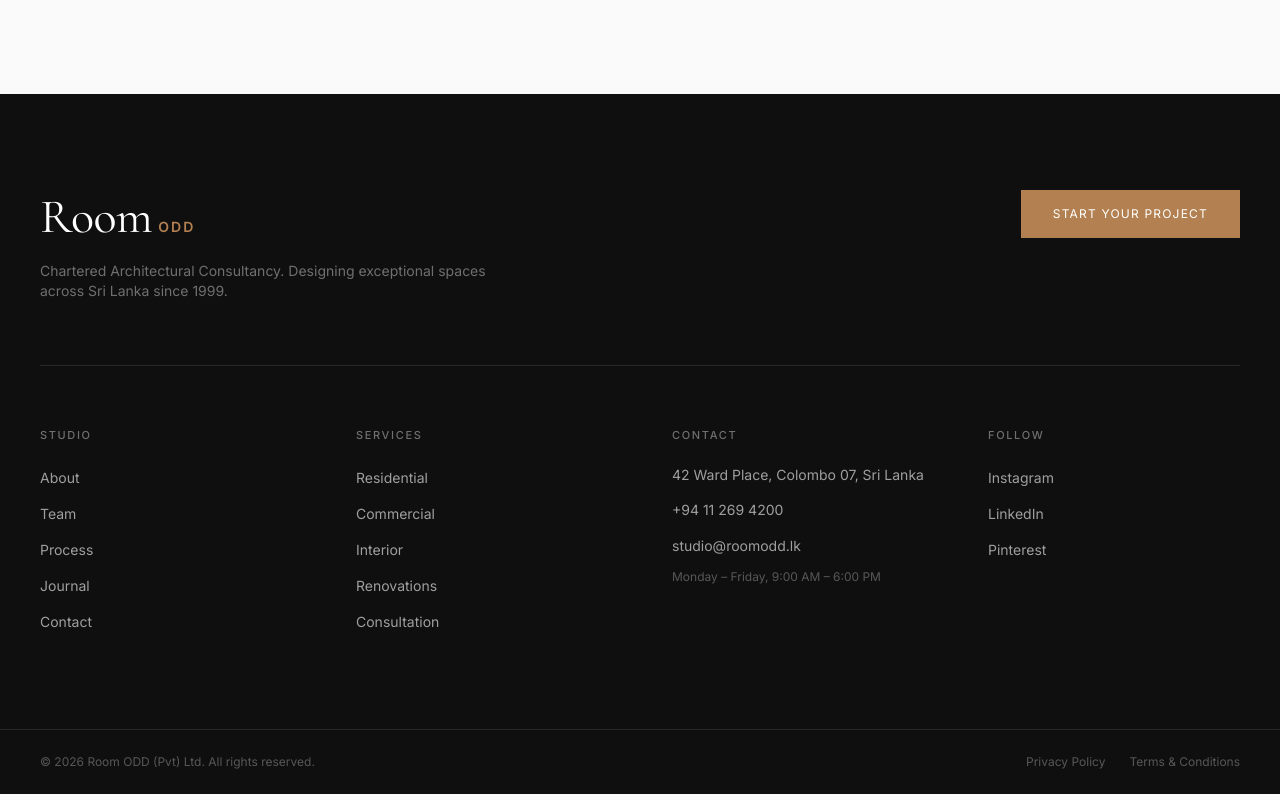
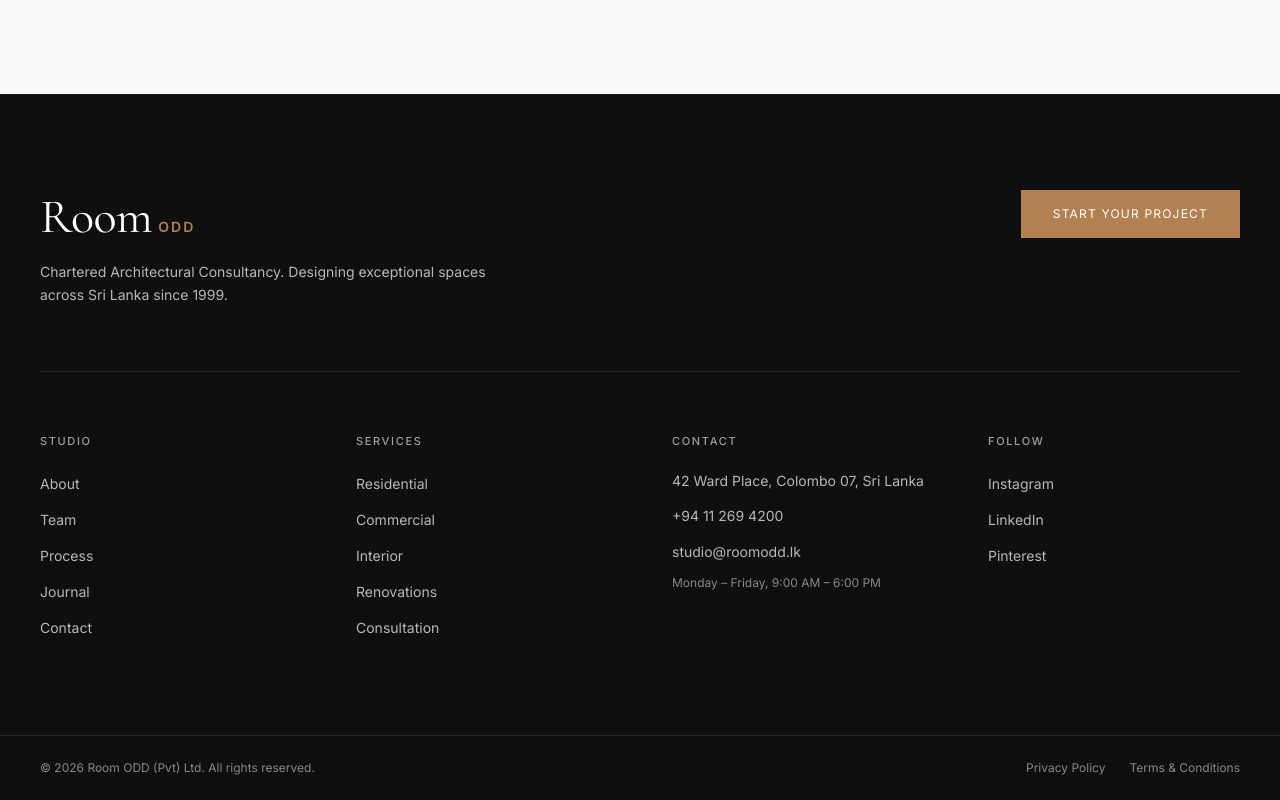
Before and after one commit to ThaveeshaSonnadara/room-odd-website, a Next.js app: page /contact in a window 1280 px wide. Shown: the part 1220-2020 px from the top of the page. Built offline with nearby package versions, Linux system fonts and the light colour scheme.

Commit message:
style: enhance text contrast ratios across footer & hero sections per Impeccable craft floor standards

```diff
--- a/src/components/home/HeroSection.tsx
+++ b/src/components/home/HeroSection.tsx
@@ -30,7 +30,7 @@ export function HeroSection() {
         <div className="max-w-4xl">
           {/* Editorial label */}
           <motion.p
-            className="editorial-label text-white/50 mb-6"
+            className="editorial-label text-white/70 mb-6"
             initial={{ opacity: 0, y: 20 }}
             animate={{ opacity: 1, y: 0 }}
             transition={{ duration: 0.6, delay: 0.2, ease: [0.22, 0.61, 0.36, 1] }}
@@ -47,12 +47,12 @@ export function HeroSection() {
           >
             Crafting Spaces{' '}
             <br className="hidden sm:inline" />
-            <span className="text-white/60">That Define Living</span>
+            <span className="text-white/80">That Define Living</span>
           </motion.h1>
 
           {/* Subtitle */}
           <motion.p
-            className="mt-8 font-body text-lg text-white/60 max-w-xl leading-relaxed"
+            className="mt-8 font-body text-lg text-white/80 max-w-xl leading-relaxed"
             initial={{ opacity: 0, y: 20 }}
             animate={{ opacity: 1, y: 0 }}
             transition={{ duration: 0.6, delay: 0.5, ease: [0.22, 0.61, 0.36, 1] }}
@@ -77,7 +77,7 @@ export function HeroSection() {
             </Link>
             <Link
               href="/projects"
-              className="inline-flex items-center font-body text-xs uppercase tracking-wider px-8 py-4 bg-transparent text-white border border-white/30 hover:bg-white/10 transition-all duration-300"
+              className="inline-flex items-center font-body text-xs uppercase tracking-wider px-8 py-4 bg-transparent text-white border border-white/40 hover:bg-white/10 transition-all duration-300"
             >
               View Projects
             </Link>
@@ -92,9 +92,9 @@ export function HeroSection() {
         animate={{ opacity: 1 }}
         transition={{ duration: 0.6, delay: 1.2 }}
       >
-        <span className="editorial-label text-white/30">Scroll</span>
+        <span className="editorial-label text-white/60">Scroll</span>
         <motion.div
-          className="w-px h-8 bg-white/30"
+          className="w-px h-8 bg-white/40"
           animate={{ scaleY: [1, 0.5, 1] }}
           transition={{ duration: 2, repeat: Infinity, ease: 'easeInOut' }}
         />
--- a/src/components/layout/Footer.tsx
+++ b/src/components/layout/Footer.tsx
@@ -43,7 +43,7 @@ export function Footer() {
                   ODD
                 </span>
               </Link>
-              <p className="mt-4 font-body text-sm text-white/40 max-w-md">
+              <p className="mt-4 font-body text-sm text-white/70 max-w-md leading-relaxed">
                 Chartered Architectural Consultancy. Designing exceptional
                 spaces across Sri Lanka since {companyInfo.founded}.
               </p>
@@ -65,7 +65,7 @@ export function Footer() {
           <div className="grid grid-cols-2 md:grid-cols-4 gap-10 lg:gap-16">
             {/* Studio */}
             <div>
-              <h3 className="editorial-label text-white/40 mb-6">
+              <h3 className="editorial-label text-white/60 mb-6">
                 Studio
               </h3>
               <ul className="space-y-3">
@@ -73,7 +73,7 @@ export function Footer() {
                   <li key={link.label}>
                     <Link
                       href={link.href}
-                      className="font-body text-sm text-white/60 hover:text-white transition-colors duration-300"
+                      className="font-body text-sm text-white/70 hover:text-white transition-colors duration-300"
                     >
                       {link.label}
                     </Link>
@@ -84,7 +84,7 @@ export function Footer() {
 
             {/* Services */}
             <div>
-              <h3 className="editorial-label text-white/40 mb-6">
+              <h3 className="editorial-label text-white/60 mb-6">
                 Services
               </h3>
               <ul className="space-y-3">
@@ -92,7 +92,7 @@ export function Footer() {
                   <li key={link.label}>
                     <Link
                       href={link.href}
-                      className="font-body text-sm text-white/60 hover:text-white transition-colors duration-300"
+                      className="font-body text-sm text-white/70 hover:text-white transition-colors duration-300"
                     >
                       {link.label}
                     </Link>
@@ -103,19 +103,19 @@ export function Footer() {
 
             {/* Contact */}
             <div>
-              <h3 className="editorial-label text-white/40 mb-6">
+              <h3 className="editorial-label text-white/60 mb-6">
                 Contact
               </h3>
               <ul className="space-y-3">
                 <li>
-                  <p className="font-body text-sm text-white/60">
+                  <p className="font-body text-sm text-white/70">
                     {companyInfo.address}
                   </p>
                 </li>
                 <li>
                   <a
                     href={`tel:${companyInfo.phone.replace(/\s/g, '')}`}
-                    className="font-body text-sm text-white/60 hover:text-white transition-colors duration-300"
+                    className="font-body text-sm text-white/70 hover:text-white transition-colors duration-300"
                   >
                     {companyInfo.phone}
                   </a>
@@ -123,13 +123,13 @@ export function Footer() {
                 <li>
                   <a
                     href={`mailto:${companyInfo.email}`}
-                    className="font-body text-sm text-white/60 hover:text-white transition-colors duration-300"
+                    className="font-body text-sm text-white/70 hover:text-white transition-colors duration-300"
                   >
                     {companyInfo.email}
                   </a>
                 </li>
                 <li>
-                  <p className="font-body text-xs text-white/30 mt-2">
+                  <p className="font-body text-xs text-white/50 mt-2">
                     {companyInfo.hours}
                   </p>
                 </li>
@@ -138,7 +138,7 @@ export function Footer() {
 
             {/* Social */}
             <div>
-              <h3 className="editorial-label text-white/40 mb-6">
+              <h3 className="editorial-label text-white/60 mb-6">
                 Follow
               </h3>
               <ul className="space-y-3">
@@ -147,7 +147,7 @@ export function Footer() {
                     href={companyInfo.social.instagram}
                     target="_blank"
                     rel="noopener noreferrer"
-                    className="font-body text-sm text-white/60 hover:text-white transition-colors duration-300"
+                    className="font-body text-sm text-white/70 hover:text-white transition-colors duration-300"
                   >
                     Instagram
                   </a>
@@ -157,7 +157,7 @@ export function Footer() {
                     href={companyInfo.social.linkedin}
                     target="_blank"
                     rel="noopener noreferrer"
-                    className="font-body text-sm text-white/60 hover:text-white transition-colors duration-300"
+                    className="font-body text-sm text-white/70 hover:text-white transition-colors duration-300"
                   >
                     LinkedIn
                   </a>
@@ -167,7 +167,7 @@ export function Footer() {
                     href={companyInfo.social.pinterest}
                     target="_blank"
                     rel="noopener noreferrer"
-                    className="font-body text-sm text-white/60 hover:text-white transition-colors duration-300"
+                    className="font-body text-sm text-white/70 hover:text-white transition-colors duration-300"
                   >
                     Pinterest
                   </a>
@@ -182,7 +182,7 @@ export function Footer() {
       <div className="border-t border-white/10">
         <Container>
           <div className="flex flex-col sm:flex-row items-center justify-between py-6 gap-4">
-            <p className="font-body text-xs text-white/30">
+            <p className="font-body text-xs text-white/50">
               &copy; {currentYear} Room ODD (Pvt) Ltd. All rights reserved.
             </p>
             <div className="flex items-center gap-6">
@@ -190,7 +190,7 @@ export function Footer() {
                 <Link
                   key={link.href}
                   href={link.href}
-                  className="font-body text-xs text-white/30 hover:text-white/60 transition-colors duration-300"
+                  className="font-body text-xs text-white/50 hover:text-white/80 transition-colors duration-300"
                 >
                   {link.label}
                 </Link>
```
